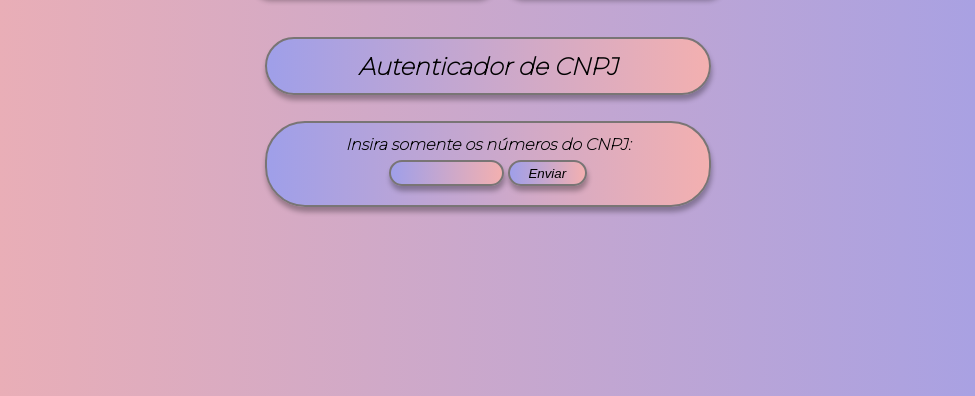
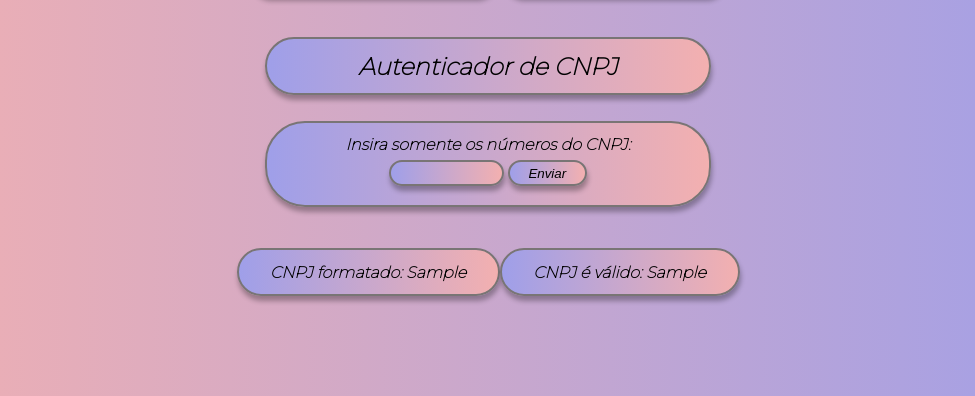
Before and after one commit to Renanigor/autenticador_cpf, a Flask app: template templates/template.html in a window 1280 px wide. Shown: the part 404-800 px from the top of the page, without its empty margins (152-1127 px from the left). Run offline with Flask 3, Linux system fonts and the light colour scheme; the template is opened without the code that fills it: most values are stand-ins (such as "Sample title", 1, 10 or a date in 2020).

Commit message:
só falta adicionar as informações

```diff
--- a/templates/template.html
+++ b/templates/template.html
@@ -34,11 +34,20 @@
         <form action="/resultado" method="POST">
             <p class="text">
                 <strong> Insira somente os números do CNPJ: </strong>
-                <input id="cpf" class="text" type="text" pattern="[0-9\.]+" name="cpf" minlength="14" maxlength="14" required>
+                <input id="cnpj" class="text" type="text" pattern="[0-9\.]+" name="cnpj" minlength="14" maxlength="14" required>
                 <button class="text" type="submit"> Enviar </button>
             </p>
         </form>
-
+    {% if cnpj_formatado %}
+    <div class="container">
+        <p class="plat">
+            <strong>CNPJ formatado: {{ cnpj_formatado }} </strong>
+        </p>
+        <p class="plat">
+            <strong>CNPJ é válido: {{ cnpj_validado }} </strong>
+        </p>
+    </div>
+    {% endif %}
 
 </body>
 </html>
```
Also changed, not shown: testes.py (+19 -12 lines), views.py (+12 -5 lines).
